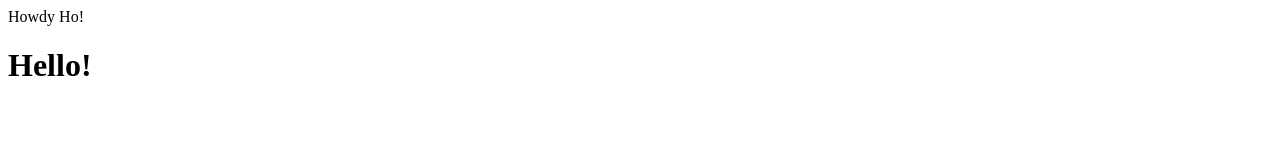
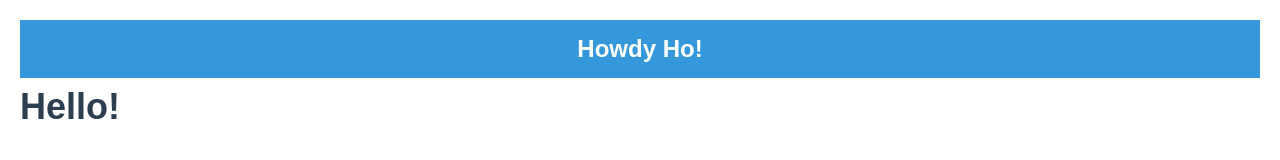
Before and after one commit to mikhailpetrenko/deployment, a website: page public/index.html in a window 1280 px wide. Drawn offline with Linux system fonts and the light colour scheme.

Commit message:
styling added

```diff
--- a/public/index.html
+++ b/public/index.html
@@ -4,6 +4,8 @@
     <meta charset="UTF-8">
     <meta name="viewport" content="width=device-width, initial-scale=1.0">
     <title>Deployment</title>
+    <link rel="stylesheet" href="styles.css">
+
 </head>
 <header>Howdy Ho!</header>
 <body>
--- a/public/styles.css
+++ b/public/styles.css
@@ -0,0 +1,25 @@
+body, h1, header {
+    margin: 0;
+    padding: 0;
+}
+
+header {
+    background-color: #3498db;
+    color: #fff;
+    padding: 10px;
+    text-align: center;
+    font-size: 24px;
+    font-weight: bold;
+}
+
+body {
+    font-family: Arial, sans-serif;
+    line-height: 1.6;
+    padding: 20px;
+}
+
+h1 {
+    color: #2c3e50;
+    font-size: 36px;
+    margin-bottom: 20px;
+}
```
